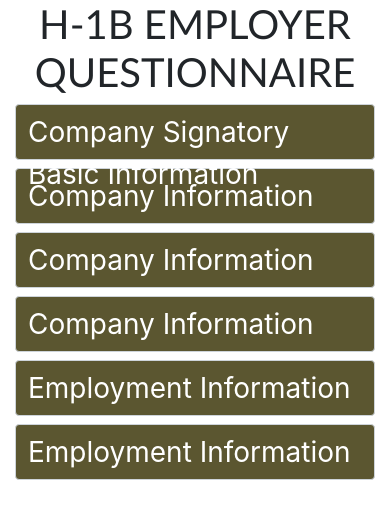
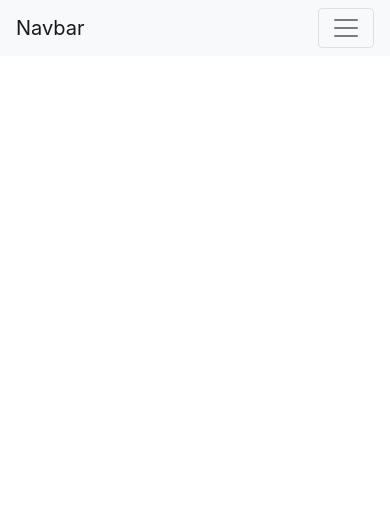
Before and after one commit to juan3juan/NextJs, a Next.js app: page /b in a window 390 px wide. Shown: the top 518 px of the page. Built offline with nearby package versions, Linux system fonts and the light colour scheme.

Commit message:
learn bootstrap

```diff
--- a/pages/b.js
+++ b/pages/b.js
@@ -6,119 +6,55 @@
 import TextInput from "../src/components/common/TextInput";
 import PickupList from "../src/components/common/TextInput";
 
-const b = props => {
+const b = () => {
   return (
-    // <div className="container-fluid">
-    //   <h1>Hello World!</h1>
-    //   <div className="row">
-    //     <div
-    //       className="col-xs-6 col-sm-3"
-    //       style={{ backgroundColor: "lavender" }}
-    //     >
-    //       <h2>Column 1</h2>
-    //       <div>h1</div>
-    //       <div>h1</div>
-    //     </div>
-    //     <div
-    //       className="col-xs-6 col-sm-3"
-    //       style={{ backgroundColor: "lavenderblush" }}
-    //     >
-    //       Column 2
-    //     </div>
-    //     <div className="clearfix visible-xs"></div>
-    //     <div
-    //       className="col-xs-6 col-sm-3"
-    //       style={{ backgroundColor: "lightcyan" }}
-    //     >
-    //       Column 3
-    //     </div>
-    //     <div
-    //       className="col-xs-6 col-sm-3"
-    //       style={{ backgroundColor: "lightgray" }}
-    //     >
-    //       Column 4
-    //     </div>
-    //   </div>
-    // </div>
+    <div>
+      <nav class="navbar navbar-expand-lg navbar-light bg-light">
+        <a class="navbar-brand" href="#">
+          Navbar
+        </a>
+        <button
+          class="navbar-toggler"
+          type="button"
+          data-toggle="collapse"
+          data-target="#navbarNav"
+          aria-controls="navbarNav"
+          aria-expanded="false"
+          aria-label="Toggle navigation"
+        >
+          <span class="navbar-toggler-icon"></span>
+        </button>
+        <div class="collapse navbar-collapse" id="navbarNav">
+          <ul class="navbar-nav">
+            <li class="nav-item active">
+              <a class="nav-link" href="#">
+                Home <span class="sr-only">(current)</span>
+              </a>
+            </li>
+            <li class="nav-item">
+              <a class="nav-link" href="#">
+                Features
+              </a>
+            </li>
+            <li class="nav-item">
+              <a class="nav-link" href="#">
+                Pricing
+              </a>
+            </li>
+            <li class="nav-item">
+              <a class="nav-link disabled" href="#">
+                Disabled
+              </a>
+            </li>
+          </ul>
+        </div>
+      </nav>
 
-    <div className="container-fluid">
-      <h1 className="title"> H-1B EMPLOYER QUESTIONNAIRE</h1>
-      <form className="form">
-        <div className="row">
-          <div className="col-xs-12 col-sm-6 col-lg-6 col-xl-6">
-            <div className="section1">
-              <label className="head form-control">
-                Company Signatory Basic Information
-              </label>
-            </div>
-
-            <div className="section1">
-              <label className="head form-control">Company Information</label>
-            </div>
-            <div className="section1">
-              <label className="head form-control">Company Information</label>
-            </div>
-            <div className="section1">
-              <label className="head form-control">Company Information</label>
-            </div>
-          </div>
-          <div className="col-xs-12 col-sm-6 col-lg-6 col-xl-6">
-            <div className="section1">
-              <label className="head form-control">
-                Employment Information
-              </label>
-            </div>
-            <div className="section1">
-              <label className="head form-control">
-                Employment Information
-              </label>
-            </div>
-          </div>
+      <header class="masthead">
+        <div class="container">
+          <div class="intro-text"></div>
         </div>
-      </form>
-      <style jsx>{`
-        .title {
-          text-align: center;
-          font-family: "Gill Sans", sans-serif;
-        }
-        // .form {
-        // display: flex;
-        // flex-wrap: wrap;
-        // }
-
-        // .left{
-        // flex:40%;
-        // background-color: #e3deda,
-        // padding:50px;
-        // padding-left:200px;
-        // margin: 50px;
-        // }
-        // .right{
-        // flex:40%;
-        // background-color: #e3deda,
-        // padding:50px;
-        // padding-right: 200px;
-        // margin: 50px;
-        // }
-        .head {
-          background: #5b5630;
-          color: white;
-          font-size: 28px;
-        }
-        // .section1{
-        // background: #f9fafb;
-        // margin-bottom: 50px;
-        // }
-        .form-content {
-          padding-left: 30px;
-          padding-right: 30px;
-          padding-bottom: 5px;
-        }
-        #submit {
-          display: block;
-          margin: 0 auto;
-        }
-      `}</style>
+      </header>
     </div>
   );
 };
```
